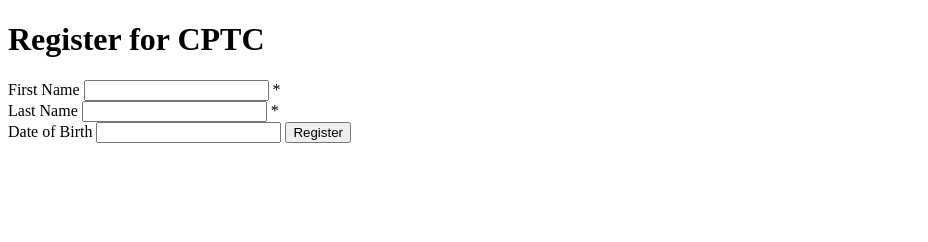
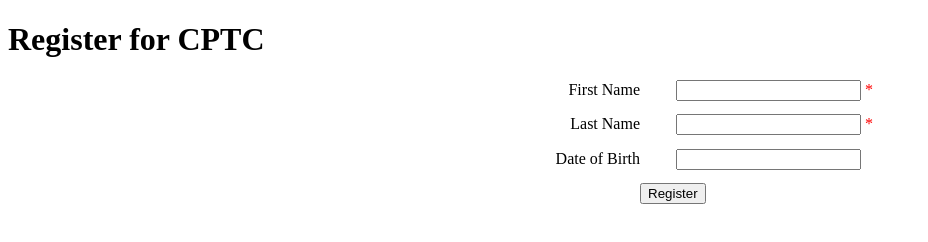
Before and after one commit to KramerJProg/FormValidation, a plain HTML site: page index.html in a window 1280 px wide. Shown: the whole page, without its empty margins (0-928 px from the left). Drawn offline with Linux system fonts and the light colour scheme; the site is published under a folder, as on GitHub Pages, so addresses that start at the root find nothing.

Commit message:
Changed CSS to relative path for GitHub pages

```diff
--- a/index.html
+++ b/index.html
@@ -4,7 +4,7 @@
     <meta charset="UTF-8">
     <meta name="viewport" content="width=device-width, initial-scale=1.0">
     <title>For Validation</title>
-    <link rel="stylesheet" href="/css/site.css">
+    <link rel="stylesheet" href="css/site.css">
 </head>
 <body>
     <h1>Register for CPTC</h1>
```
